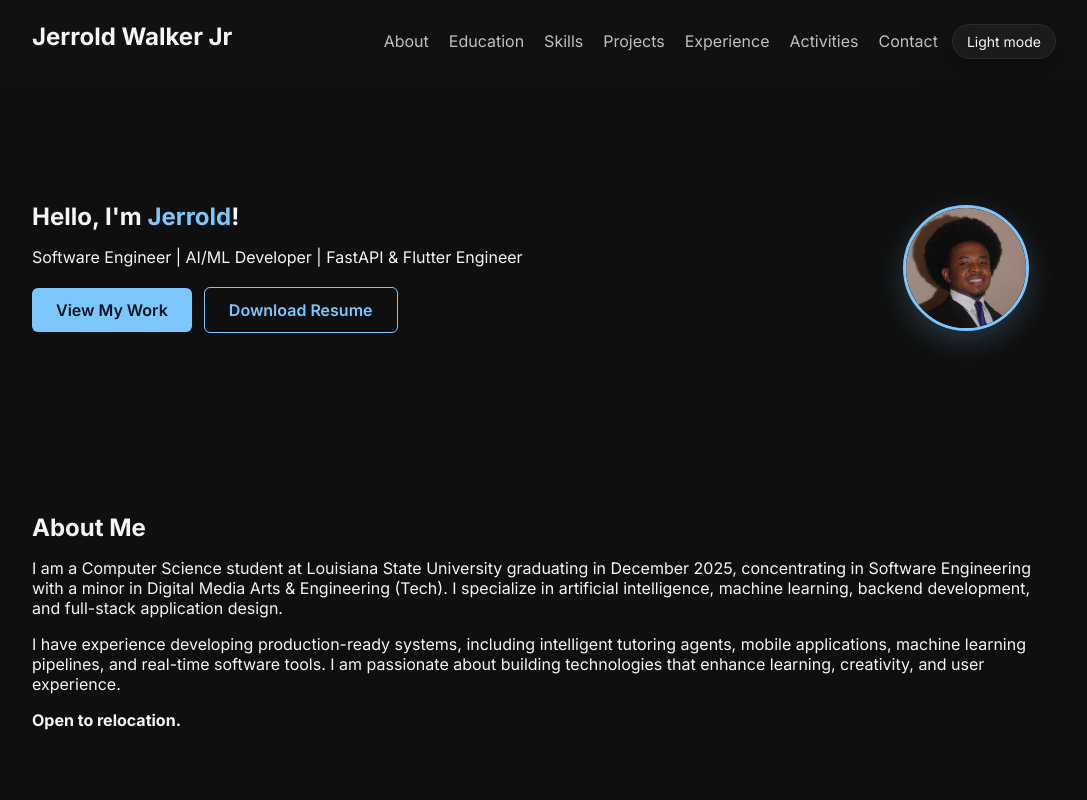
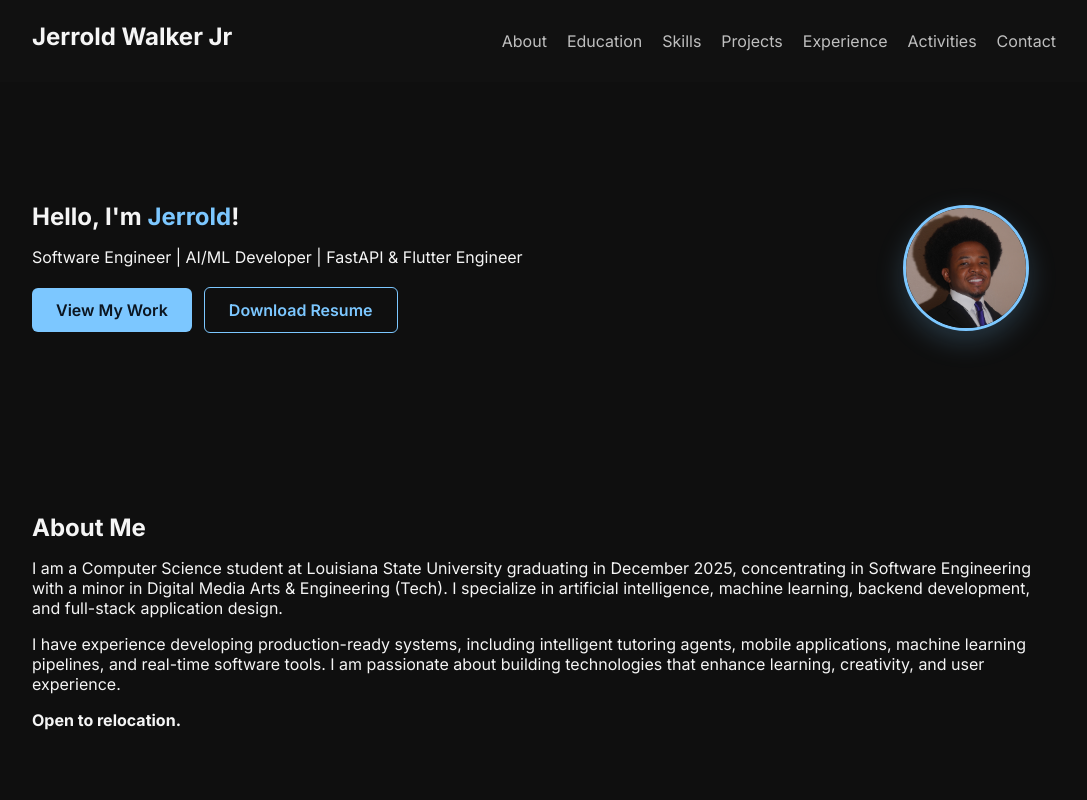
Before and after one commit to jerroldwalkerjr/jerroldwalkerjr.github.io, a plain HTML site: page index.html in a window 1280 px wide. Shown: the top 800 px of the page, without its empty margins (96-1183 px from the left). Drawn offline with Linux system fonts and the light colour scheme.

Commit message:
light mode button removal

```diff
--- a/index.html
+++ b/index.html
@@ -14,8 +14,7 @@
     <header>
         <nav>
             <h1 class="logo">Jerrold Walker Jr</h1>
-            <div class="nav-actions">
-                <ul>
+            <ul>
                     <li><a href="#about">About</a></li>
                     <li><a href="#education">Education</a></li>
                     <li><a href="#skills">Skills</a></li>
@@ -24,10 +23,7 @@
                     <li><a href="#activities">Activities</a></li>
                     <li><a href="#contact">Contact</a></li>
                 </ul>
-                <button class="theme-toggle" type="button" aria-label="Toggle color theme">
-                    <span class="theme-label">Light mode</span>
-                </button>
-            </div>
+                </div>
         </nav>
     </header>
 
@@ -140,9 +136,7 @@
                 <li>Designed and implemented full architecture for a real-time adaptive learning agent using LLMs.</li>
                 <li>Built FastAPI backend with modular services, secure REST endpoints, and curriculum-driven database models.</li>
                 <li>Developed AI reasoning pipeline with GPT-4o-mini for dynamic lesson planning and content generation.</li>
-                <li>Engineered student-modeling system to track learner progress and personalize instruction.</li>
-            </ul>
-        </div>
+                <li>Engineered student-modeling system to track learner progress and personalize instruction.</li></ul>
 
         <div class="project">
             <h3>Personal Expense Tracker</h3>
@@ -150,9 +144,7 @@
             <ul>
                 <li>Built a cross-platform app to log expenses/income with category tags, recurring items, and reminders.</li>
                 <li>Implemented monthly/weekly dashboards with interactive charts and exportable CSV/PDF reports.</li>
-                <li>Added secure auth and cloud sync with offline-first caching for fast mobile performance.</li>
-            </ul>
-        </div>
+                <li>Added secure auth and cloud sync with offline-first caching for fast mobile performance.</li></ul>
     </section>
 
     <!-- EXPERIENCE -->
@@ -166,9 +158,7 @@
                 <li>Architected the full-stack design for ExpertAgent, a personalized LLM-powered learning platform.</li>
                 <li>Developed production-quality FastAPI backend with session management and modular services.</li>
                 <li>Created an AI reasoning engine integrating GPT-4o-mini for dynamic, context-aware learning content.</li>
-                <li>Defined and implemented a student-modeling framework to enhance personalization and pacing.</li>
-            </ul>
-        </div>
+                <li>Defined and implemented a student-modeling framework to enhance personalization and pacing.</li></ul>
 
 
 
@@ -195,32 +185,4 @@
     <footer>
         <p>© 2025 Jerrold Walker Jr</p>
     </footer>
-
-
-    <script>
-        (() => {
-            const STORAGE_KEY = "preferred-theme";
-            const toggleButton = document.querySelector(".theme-toggle");
-            const label = toggleButton ? toggleButton.querySelector(".theme-label") : null;
-
-            const applyTheme = (theme) => {
-                document.body.setAttribute("data-theme", theme);
-                localStorage.setItem(STORAGE_KEY, theme);
-                if (label) {
-                    label.textContent = theme === "dark" ? "Light mode" : "Dark mode";
-                }
-            };
-
-            const saved = localStorage.getItem(STORAGE_KEY);
-            const initial = saved === "light" || saved === "dark" ? saved : "dark";
-            applyTheme(initial);
-
-            toggleButton?.addEventListener("click", () => {
-                const current = document.body.getAttribute("data-theme") || "dark";
-                const next = current === "dark" ? "light" : "dark";
-                applyTheme(next);
-            });
-        })();
-    </script>
-</body>
-</html>
+\n</body>\n</html>\n
--- a/styles.css
+++ b/styles.css
@@ -57,12 +57,6 @@ nav {
     gap: 20px;
 }
 
-.nav-actions {
-    display: flex;
-    align-items: center;
-    gap: 14px;
-}
-
 nav ul {
     list-style: none;
     display: flex;
@@ -81,27 +75,6 @@ nav a:hover {
 
 .logo {
     font-weight: 700;
-}
-
-.theme-toggle {
-    border: 1px solid var(--border);
-    background: var(--card);
-    color: var(--text);
-    border-radius: 999px;
-    padding: 8px 14px;
-    cursor: pointer;
-    font-family: inherit;
-    font-size: 14px;
-    transition: background 0.2s ease, color 0.2s ease, border-color 0.2s ease, box-shadow 0.2s ease;
-    box-shadow: var(--shadow-card);
-}
-
-.theme-toggle:hover,
-.theme-toggle:focus-visible {
-    border-color: var(--accent);
-    color: var(--accent-contrast);
-    background: var(--accent);
-    outline: none;
 }
 
 /* Hero */
```
